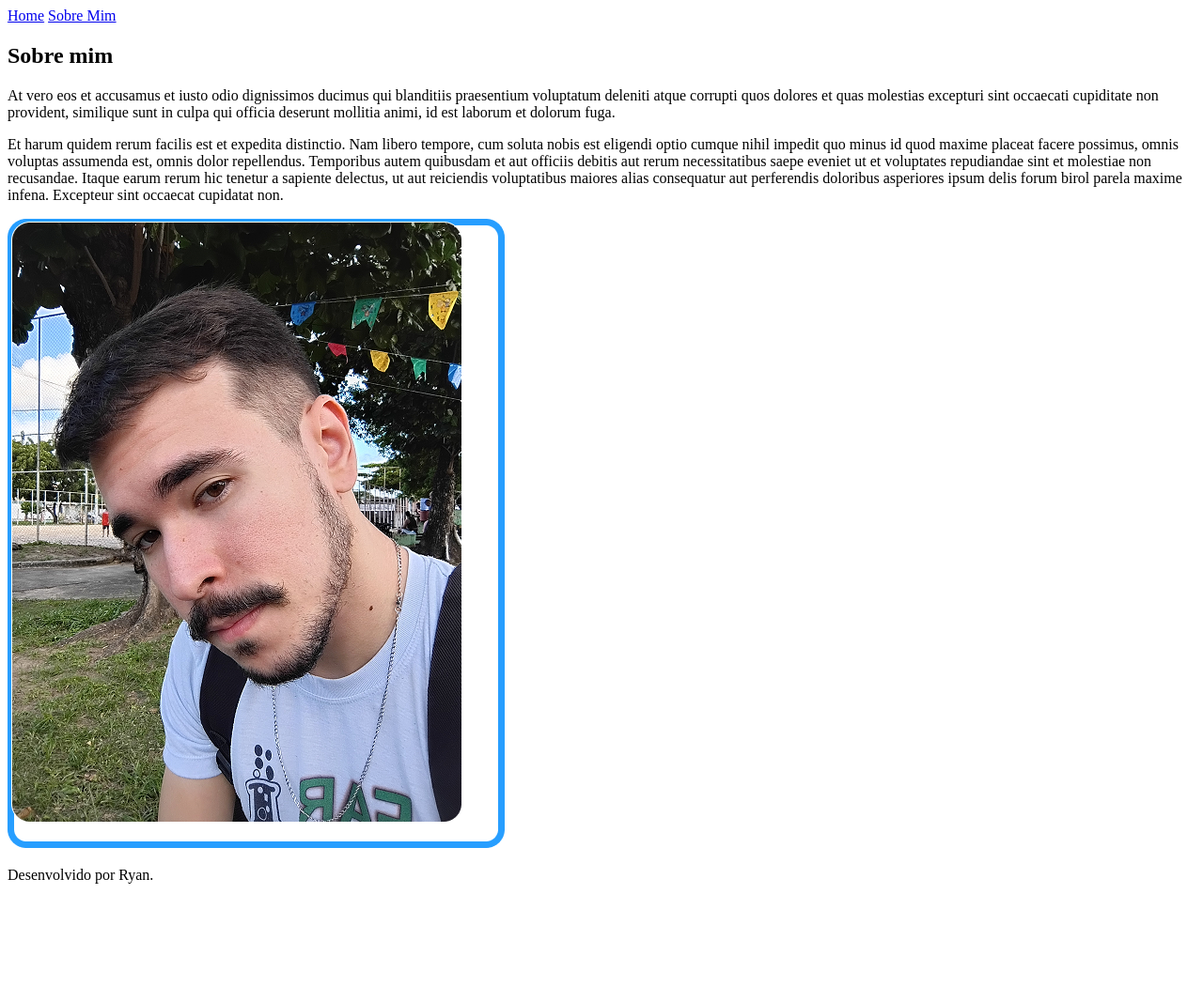
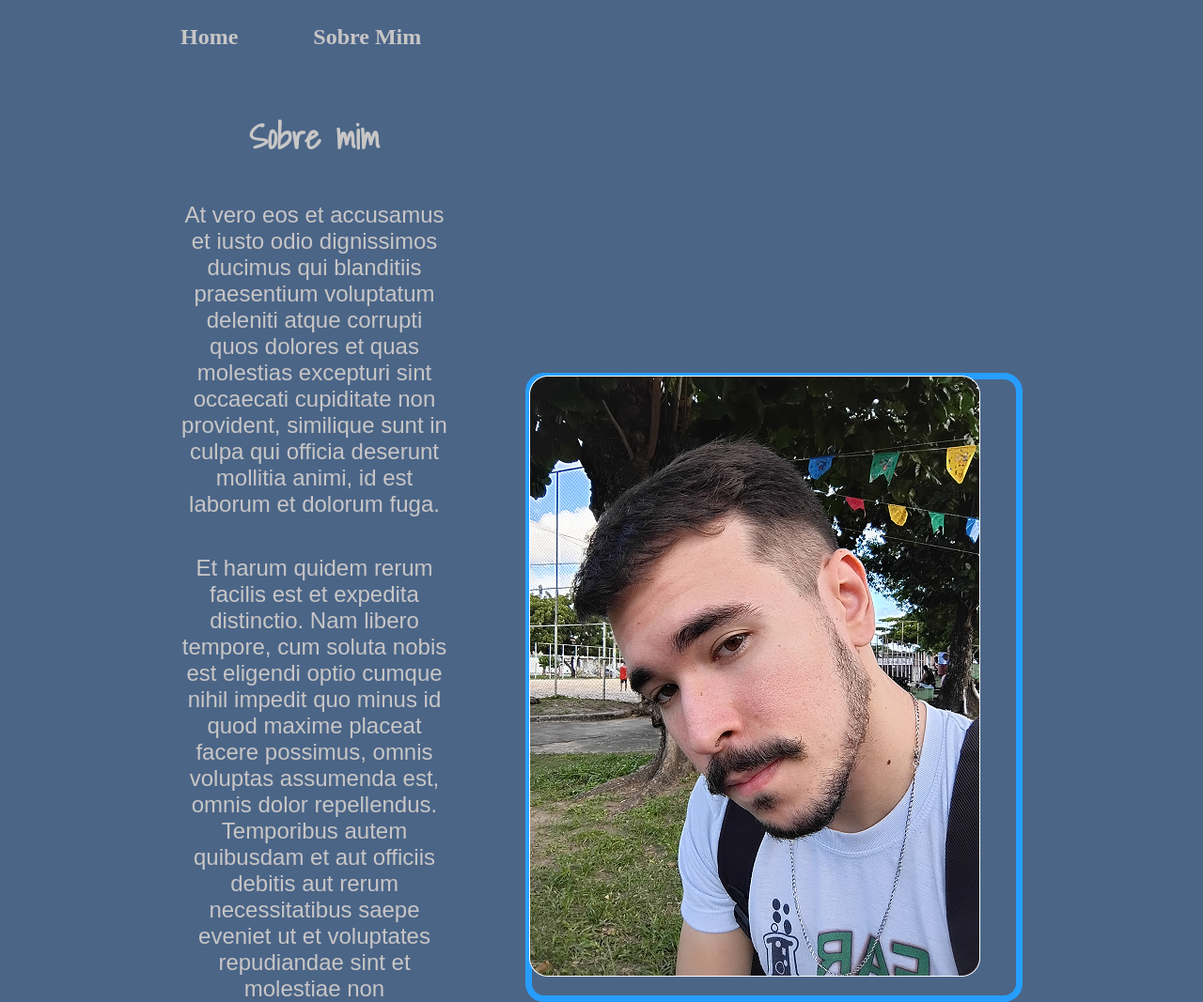
Before and after one commit to ryandanielsm/primeiro-site-teste-portfolio, a plain HTML site: page about.html in a window 1280 px wide. Shown: the top 1067 px of the page at 94% size. Before the commit the page ends 957 px from the top, so only its background shows below. Drawn offline with Linux system fonts and the light colour scheme; the site is published under a folder, as on GitHub Pages, so addresses that start at the root find nothing; a web font is replaced by a local one.

Commit message:
Alteracoes em erros de link

```diff
--- a/about.html
+++ b/about.html
@@ -5,13 +5,13 @@
     <meta charset="UTF-8">
     <meta name="viewport" content="width=device-width, initial-scale=1.0">
     <title>Sobre mim</title>
-    <link rel="stylesheet" href="/estilos/style.css">
+    <link rel="stylesheet" href="./estilos/style.css">
 </head>
 
 <body>
     <header class="cabecalho">
         <nav class="cabecalho-menu">
-            <a class="cabecalho-link" href="testealura.html">Home</a>
+            <a class="cabecalho-link" href="index.html">Home</a>
             <a class="cabecalho-link" href="about.html">Sobre Mim</a>
     </header>
     <main class="apresentacao">
```
Also changed, not shown: index.html (+1 -1 lines).
